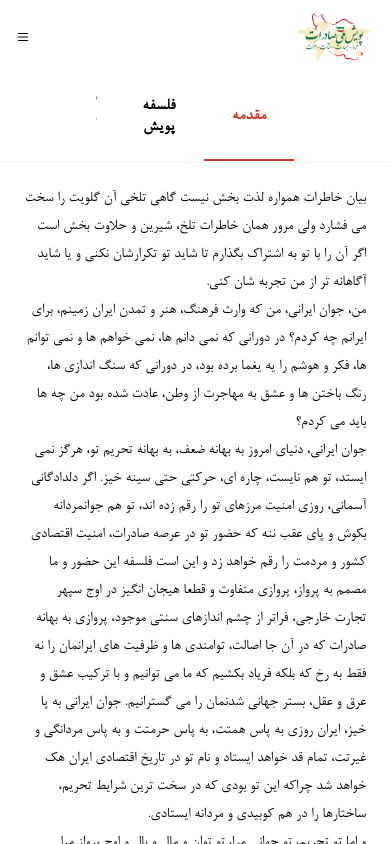
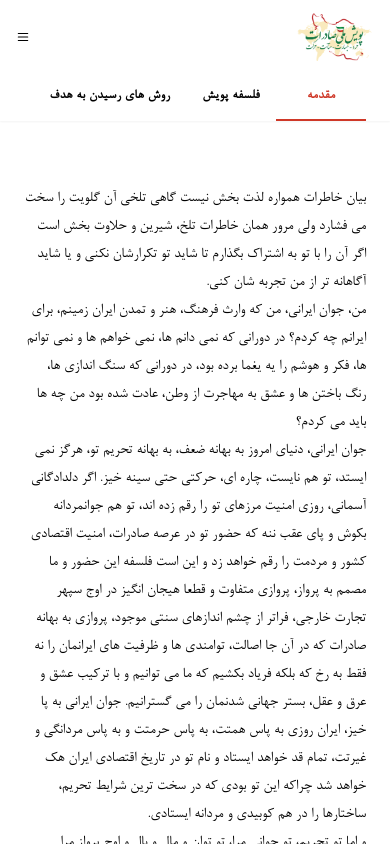
Before and after one commit to alisinasoltani/export_campaign, a Next.js app: page /levels in a window 390 px wide. Built offline with nearby package versions, Linux system fonts and the light colour scheme.

Commit message:
ui: title tabs responsive

```diff
--- a/src/app/levels/page.tsx
+++ b/src/app/levels/page.tsx
@@ -101,7 +101,7 @@ const page = () => {
       ...selectedStyle,
       font_size: window.innerWidth >= 768 ? 22 : 16,
     });
-  }, [])
+  }, []);
 
   const handleChange = (event: React.SyntheticEvent, newValue: number) => {
     setValue(newValue);
--- a/src/components/TitleTabs.tsx
+++ b/src/components/TitleTabs.tsx
@@ -1,17 +1,24 @@
+'use client';
+
 import Tabs from '@mui/material/Tabs';
 import Tab, { TabProps } from '@mui/material/Tab';
 import { styled } from "@mui/material/styles";
+import { useState, useEffect } from 'react';
 
 const TitleTabs = ({ value, handleChange, titles, color }: { value: number, handleChange: any, titles: string[], color: string }) => {
+    const [windowSize, setWindowSize] = useState<number>(768);
+      useEffect(() => {
+        setWindowSize(window.innerWidth);
+    }, []);
     const TitleTab = styled(Tab)<TabProps>(({ theme }) => ({
         fontWeight: "bold",
-        fontSize: 17,
+        fontSize:  windowSize >= 768 ? 17 : 14,
         fontFamily: 'nazanin',
         color: color
     }));
     return (
-        <Tabs value={value} onChange={handleChange} variant='fullWidth'
-        className='w-full px-[6rem]' indicatorColor='secondary' textColor='secondary' sx={{ direction: 'rtl', color: 'white' }}>
+        <Tabs value={value} onChange={handleChange} variant={`${windowSize >= 768 ? 'fullWidth' : 'scrollable'}`} scrollButtons="auto"
+        className='w-full md:px-[6rem] px-6' indicatorColor='secondary' textColor='secondary' sx={{ direction: 'rtl' }}>
             {
                 titles.map((title, index) => (
                     <TitleTab key={index} label={title}></TitleTab>
```
